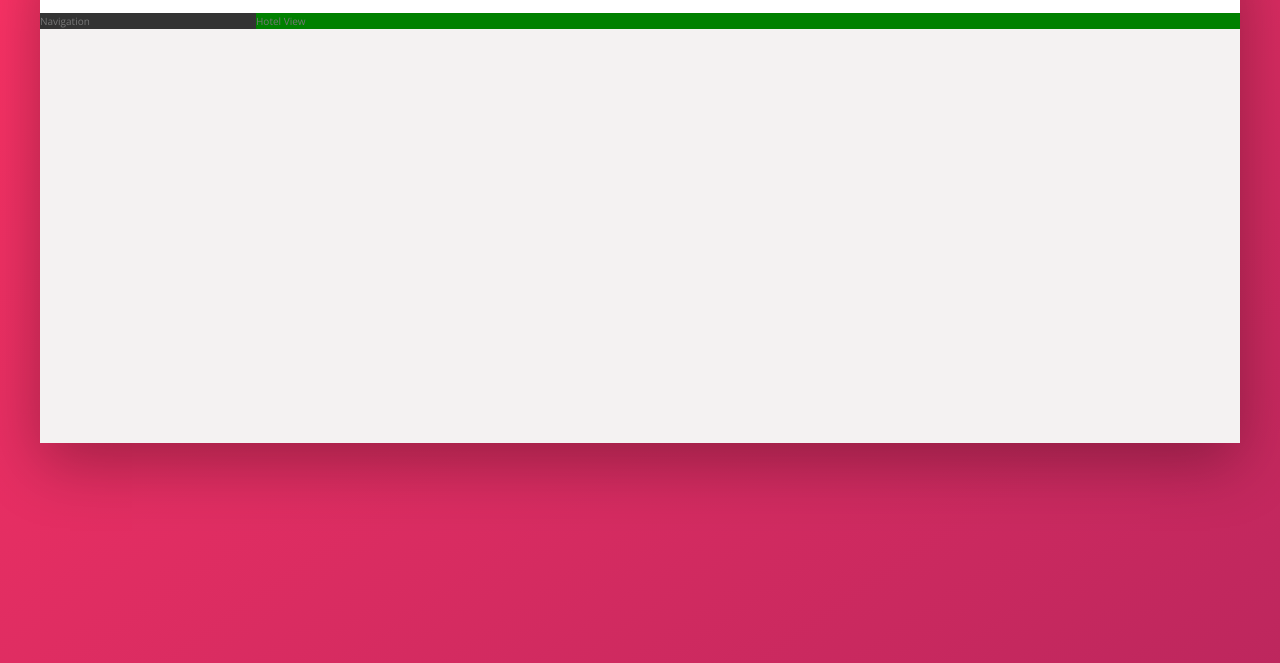
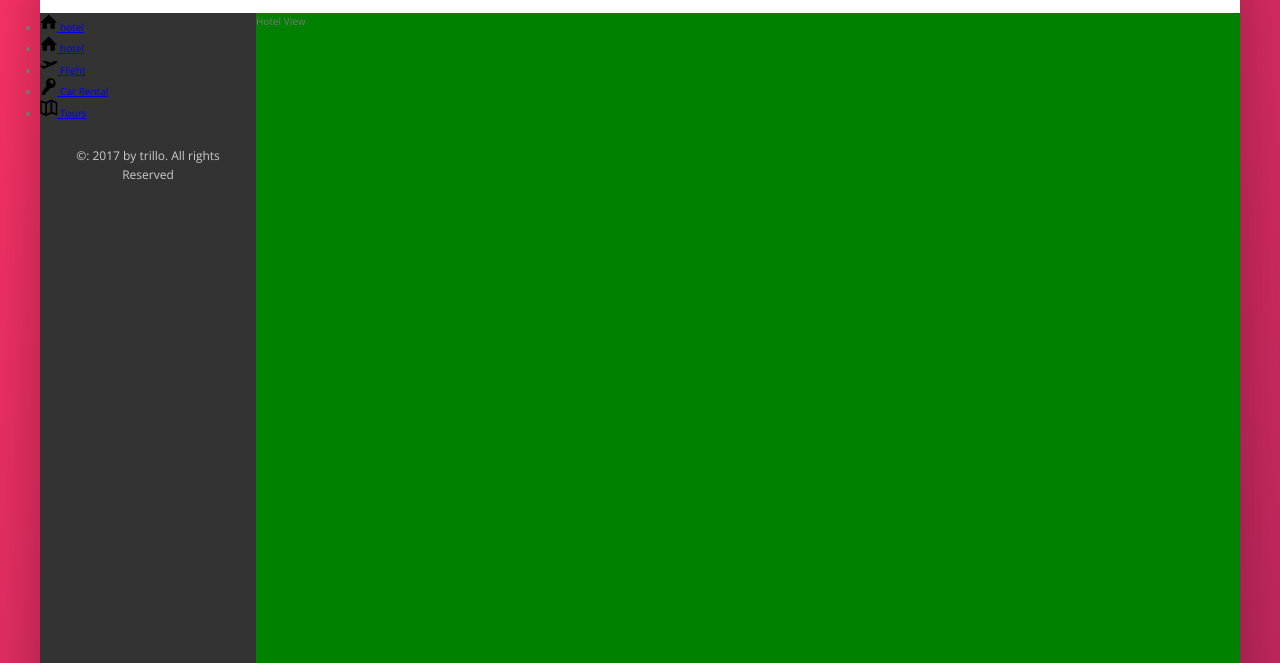
Before and after one commit to olaknowct/trillo, a website: page index.html in a window 1280 px wide. Shown: the part 137-800 px from the top of the page. Drawn offline with nearby package versions, Linux system fonts and the light colour scheme.

Commit message:
adding icons, nav side

```diff
--- a/index.html
+++ b/index.html
@@ -56,8 +56,54 @@
           </div>
         </nav>
       </header>
+
       <div class="content">
-        <nav class="sidebar">Navigation</nav>
+        <nav class="sidebar">
+          <ul class="side-nav">
+            <li class="side-nav__item">
+              <a href="#" class="side-nav__link">
+                <svg class="side-nav__icon">
+                  <use xlink:href="img/sprite.svg#icon-home"></use>
+                </svg>
+                <span>hotel</span>
+              </a>
+            </li>
+            <li class="side-nav__item">
+              <a href="#" class="side-nav__link">
+                <svg class="side-nav__icon">
+                  <use xlink:href="img/sprite.svg#icon-home"></use>
+                </svg>
+                <span>hotel</span>
+              </a>
+            </li>
+            <li class="side-nav__item">
+              <a href="#" class="side-nav__link">
+                <svg class="side-nav__icon">
+                  <use xlink:href="img/sprite.svg#icon-aircraft-take-off"></use>
+                </svg>
+                <span>Flight</span>
+              </a>
+            </li>
+            <li class="side-nav__item">
+              <a href="#" class="side-nav__link">
+                <svg class="side-nav__icon">
+                  <use xlink:href="img/sprite.svg#icon-key"></use>
+                </svg>
+                <span>Car Rental</span>
+              </a>
+            </li>
+            <li class="side-nav__item">
+              <a href="#" class="side-nav__link">
+                <svg class="side-nav__icon">
+                  <use xlink:href="img/sprite.svg#icon-map"></use>
+                </svg>
+                <span>Tours</span>
+              </a>
+            </li>
+          </ul>
+
+          <div class="legal">&copy: 2017 by trillo. All rights Reserved</div>
+        </nav>
         <main class="hotel-view">Hotel View</main>
       </div>
     </div>
--- a/sass/_components.scss
+++ b/sass/_components.scss
@@ -1,8 +1,10 @@
+// Logo
 .logo {
   height: 3.25rem;
   margin-left: 2rem;
 }
 
+// Search Navigation
 .search {
   flex: 0 0 40%;
 
@@ -57,6 +59,7 @@
   }
 }
 
+// User Navigation
 .user-nav {
   align-self: stretch;
 
@@ -105,3 +108,24 @@
     margin-right: 1rem;
   }
 }
+
+// Side Navigation
+.side-nav {
+  &__item {
+  }
+  &__link {
+  }
+  &__icon {
+    width: 1.75rem;
+    height: 1.75rem;
+  }
+}
+
+// Legal Text
+
+.legal {
+  font-size: 1.2rem;
+  color: var(--color-grey-light-4);
+  text-align: center;
+  padding: 2.5rem;
+}
--- a/sass/_layout.scss
+++ b/sass/_layout.scss
@@ -29,5 +29,6 @@
 
 .hotel-view {
   background-color: green;
+  height: 80rem;
   flex: 1;
 }
```
Also changed, not shown: css/style.css.
